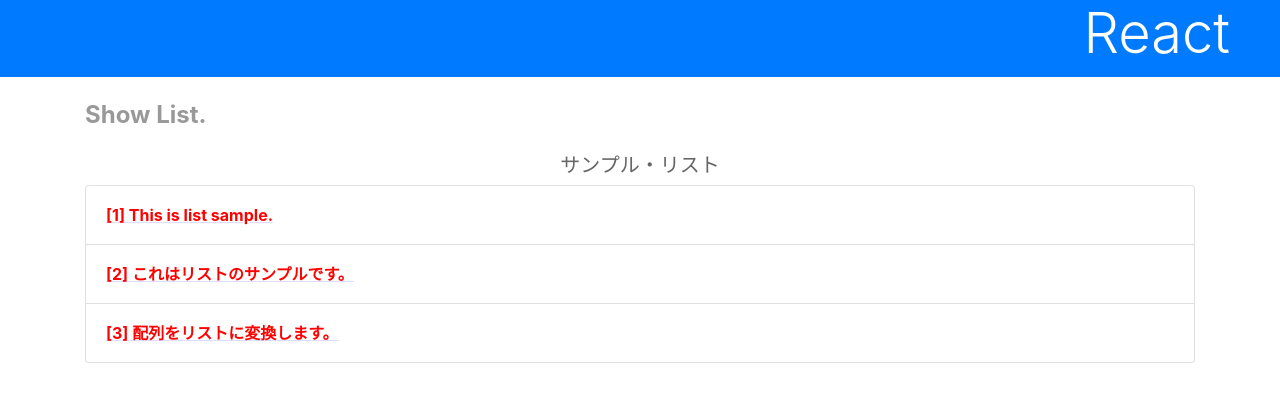
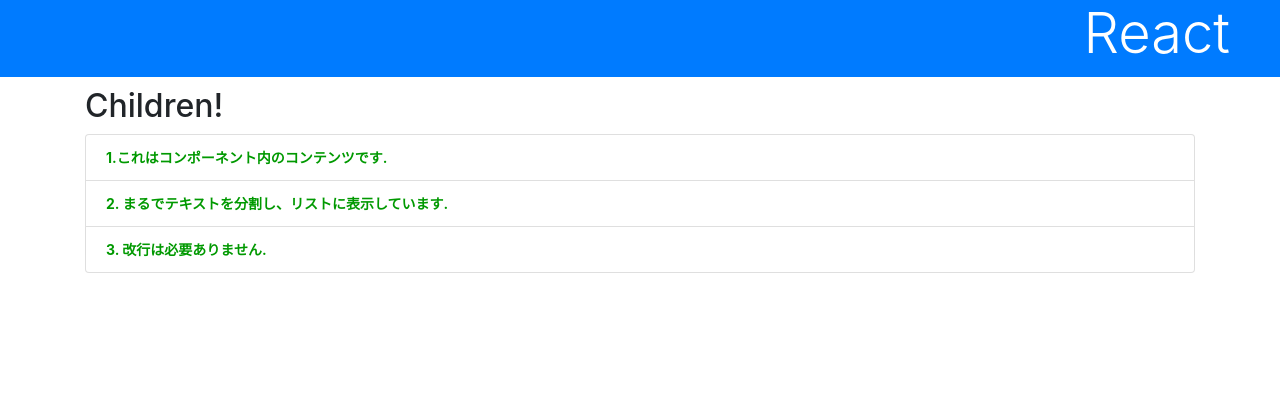
Before and after one commit to iyo-27/Reactraining, a React (Create React App) app: page / in a window 1280 px wide. Shown: the top 402 px of the page. Built offline with nearby package versions, Linux system fonts and the light colour scheme.

Commit message:
子要素を取り出して、内部のテキストをリスト表示しよう

```diff
--- a/src/App.js
+++ b/src/App.js
@@ -2,18 +2,10 @@
 import './App.css';
 
 class App extends Component{
-  data = [
-    "This is list sample.",
-    "これはリストのサンプルです。",
-    "配列をリストに変換します。"
-  ]
+  input = ""
 
   constructor(props){
     super(props)
-    this.title = props.title
-    this.state = {
-      list:this.data
-    }
   }
 
   render(){
@@ -22,57 +14,48 @@
       <div>
         <h1 className='bg-primary text-white display-4'>React</h1>
         <div className='container'>
-          <p className='subtitle'>{this.title}</p>
-          <List title="サンプル・リスト" data={this.data} />
+          <Message title='Children!'>
+          これはコンポーネント内のコンテンツです。
+          まるでテキストを分割し、リストに表示しています。
+          改行は必要ありません。
+          </Message>
         </div>
       </div>
     );
   }
 }
 
-class List extends Component{
-  number = 1
+class Message extends Component{
+  li = {
+    fontSize:"14px",
+    fontWeight:"bold",
+    color:"#090",
+  }
 
   render(){
-    let data = this.props.data;
+    let content = this.props.children
+    console.log(content)
+    let arr = content.split('。')
+    let arr2 = [];
+
+    for(let i=0; i < arr.length; i++){
+      if(arr[i].trim() != ""){
+        arr2.push(arr[i]);
+      }
+    }
+
+    let list = arr2.map( (value,key) =>
+      <li className='list-group-item' style={this.li}
+        key={key}>{key + 1}.{value}.</li>
+    )
+
     return(
       <div>
-        <p className='h5 text-center'>{this.props.title}</p>
-        <ul className='list-group'>
-          {data.map((item, key) =>
-            <li className='list-group-item' key={key}>
-              <Item number={key + 1} value={item} />
-            </li>
-          )}
-        </ul>
+        <h2>{this.props.title}</h2>
+        <ol className='list-group'>{list}</ol>
       </div>
     )
   }
 }
 
-class Item extends Component{
-  itm={
-    fontSize:"16px",
-    color:"#00f",
-    textDecoration: "underline",
-    textDecorationColor: "#ddf"
-  }
-
-  num = {
-    fontWeight:"bold",
-    color:"red"
-  }
-
-  render(){
-    return(
-      <p style={this.itm}>
-        <span style={this.num}>
-          [{this.props.number}]&nbsp;
-          {this.props.value}
-        </span>
-      </p>
-    )
-  }
-}
-
 export default App;
```
